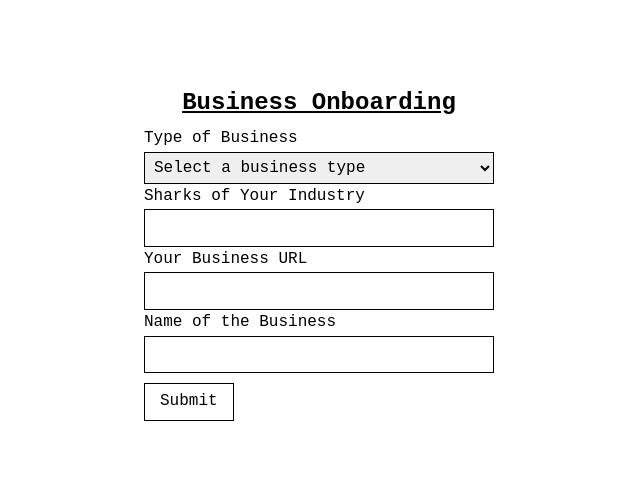
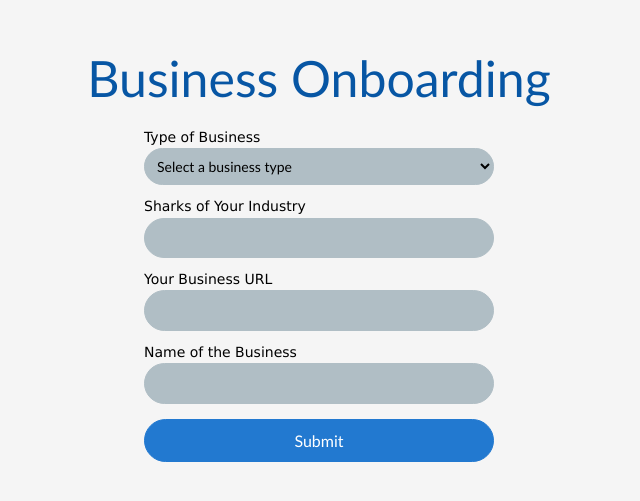
Before and after one commit to ZahraFalih/proto-frontend, a React (Create React App) app: page /onboarding in a window 1280 px wide. Shown: the part 161-662 px from the top of the page, without its empty margins (321-961 px from the left). Built offline with nearby package versions, Linux system fonts and the light colour scheme.

Commit message:
onboarding page design iteration 1 done

```diff
--- a/src/pages/OnboardingPage.js
+++ b/src/pages/OnboardingPage.js
@@ -1,5 +1,7 @@
 import React, { useState } from "react";
 import { useNavigate } from "react-router-dom";
+import '../styles/OnboardingPage.css';
+
 
 const OnboardingPage = () => {
   const [businessType, setBusinessType] = useState("");
@@ -70,32 +72,18 @@ const OnboardingPage = () => {
   };
 
   return (
-    <div
-      style={{
-        minHeight: "100vh",
-        display: "flex",
-        flexDirection: "column",
-        alignItems: "center",
-        justifyContent: "center",
-        backgroundColor: "#fff",
-        fontFamily: "Courier New, monospace",
-        color: "#000",
-        textAlign: "center",
-      }}
-    >
-      <h1 style={{ fontSize: "24px", fontWeight: "bold", textDecoration: "underline" }}>
-        Business Onboarding
-      </h1>
+    <div className="onboarding-container">
+      <h1 className="onboarding-title">Business Onboarding</h1>
 
-      {error && <p style={{ color: "red" }}>{error}</p>}
+      {error && <p className="error-message">{error}</p>}
 
-      <form onSubmit={handleSubmit} style={{ width: "350px", textAlign: "left" }}>
-        <label>Type of Business</label>
+      <form onSubmit={handleSubmit} className="onboarding-form">
+        <label className="onboarding-label">Type of Business</label>
         <select
           value={businessType}
           onChange={(e) => setBusinessType(e.target.value)}
           required
-          style={{ width: "100%", padding: "5px", border: "1px solid #000", fontFamily: "Courier New, monospace" }}
+          className="onboarding-select"
         >
           <option value="" disabled>Select a business type</option>
           {[
@@ -126,49 +114,37 @@ const OnboardingPage = () => {
           ))}
         </select>
 
-        <label>Sharks of Your Industry</label>
+        <label className="onboarding-label">Sharks of Your Industry</label>
         <input
           type="text"
           value={industrySharks}
           onChange={(e) => setIndustrySharks(e.target.value)}
           maxLength={35}
           required
-          style={{ width: "100%", padding: "5px", border: "1px solid #000", fontFamily: "Courier New, monospace" }}
+          className="onboarding-input"
         />
 
-        <label>Your Business URL</label>
+        <label className="onboarding-label">Your Business URL</label>
         <input
           type="url"
           value={businessURL}
           onChange={(e) => setBusinessURL(e.target.value)}
           maxLength={70}
           required
-          style={{ width: "100%", padding: "5px", border: "1px solid #000", fontFamily: "Courier New, monospace" }}
+          className="onboarding-input"
         />
 
-        <label>Name of the Business</label>
+        <label className="onboarding-label">Name of the Business</label>
         <input
           type="text"
           value={businessName}
           onChange={(e) => setBusinessName(e.target.value)}
           maxLength={35}
           required
-          style={{ width: "100%", padding: "5px", border: "1px solid #000", fontFamily: "Courier New, monospace" }}
+          className="onboarding-input"
         />
 
-        <button
-          type="submit"
-          disabled={loading}
-          style={{
-            background: "none",
-            color: "#000",
-            padding: "5px 15px",
-            border: "1px solid #000",
-            cursor: "pointer",
-            marginTop: "10px",
-            fontFamily: "Courier New, monospace",
-          }}
-        >
+        <button type="submit" disabled={loading} className="onboarding-button">
           {loading ? "Submitting..." : "Submit"}
         </button>
       </form>
--- /dev/null
+++ b/src/styles/OnboardingPage.css
@@ -0,0 +1,79 @@
+/* OnboardingPage.css */
+
+.onboarding-container {
+    min-height: 100vh;
+    display: flex;
+    flex-direction: column;
+    align-items: center;
+    justify-content: center;
+    background-color: #F5F5F5;  /* Matches Welcome Page */
+    color: #000;
+    text-align: center;
+}
+
+.onboarding-title {
+    font-size: 50px; /* Matches Welcome Page */
+    font-family: 'Gill Sans', 'Gill Sans MT', Calibri, 'Trebuchet MS', sans-serif;
+    color: #0756A4;  /* Matches Welcome Page */
+}
+
+.onboarding-subtitle {
+    margin-top: 10px;
+    font-size: 16px;
+    color: #1e4080;
+    font-family: 'Lucida Sans', 'Lucida Sans Regular', 'Lucida Grande', 'Lucida Sans Unicode', Geneva, Verdana, sans-serif;
+}
+
+.error-message {
+    color: red;
+    font-size: 14px;
+    margin-bottom: 10px;
+}
+
+.onboarding-form {
+    width: 350px;
+    text-align: left;
+}
+
+.onboarding-label {
+    display: block;
+    margin-top: 10px;
+    font-size: 14px;
+    font-family: 'Lucida Sans', 'Lucida Sans Regular', 'Lucida Grande', 'Lucida Sans Unicode', Geneva, Verdana, sans-serif;
+}
+
+.onboarding-input,
+.onboarding-select {
+    width: 100%;
+    border-radius: 70PX;
+    padding: 8px;
+    border: 1px solid #B0BEC5;
+    font-family: 'Gill Sans', 'Gill Sans MT', Calibri, 'Trebuchet MS', sans-serif;
+    font-size: 14px;
+    background-color: #B0BEC5;
+    color: #000;
+}
+
+.onboarding-button {
+    background: none;
+    width: 100%;
+    background-color: #2279D0;  /* Matches Login Button */
+    color: #fff;
+    border-radius: 70px;
+    padding: 8px 15px;
+    border: 1px solid #2279D0;
+    cursor: pointer;
+    margin-top: 15px;
+    font-family: 'Gill Sans', 'Gill Sans MT', Calibri, 'Trebuchet MS', sans-serif;
+    font-size: 16px;
+}
+
+.onboarding-button:hover {
+    background-color: #3B95EF;  /* Matches Signup Button */
+    border-color: #3B95EF;
+}
+
+.onboarding-button:disabled {
+    cursor: not-allowed;
+    opacity: 0.5;
+}
```
